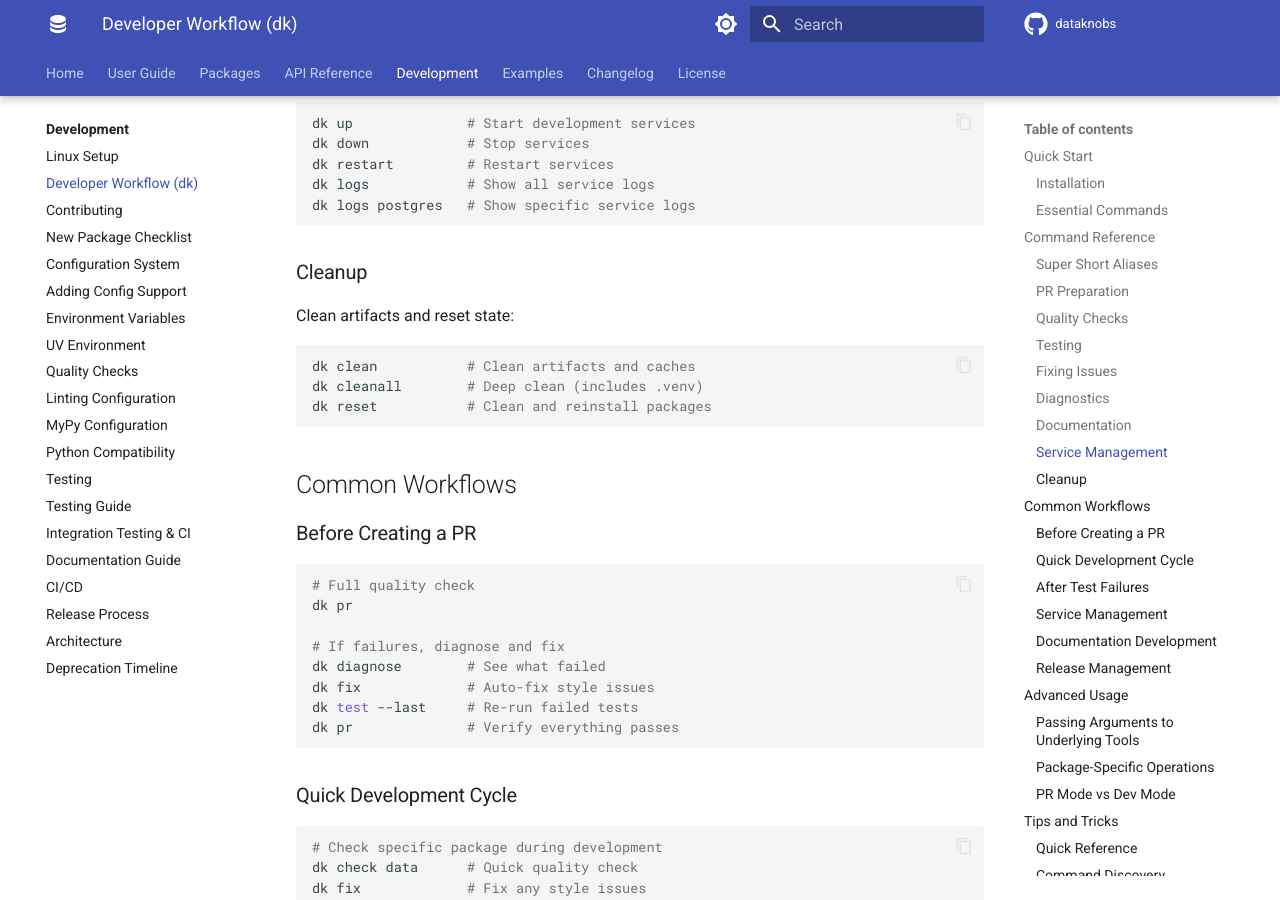
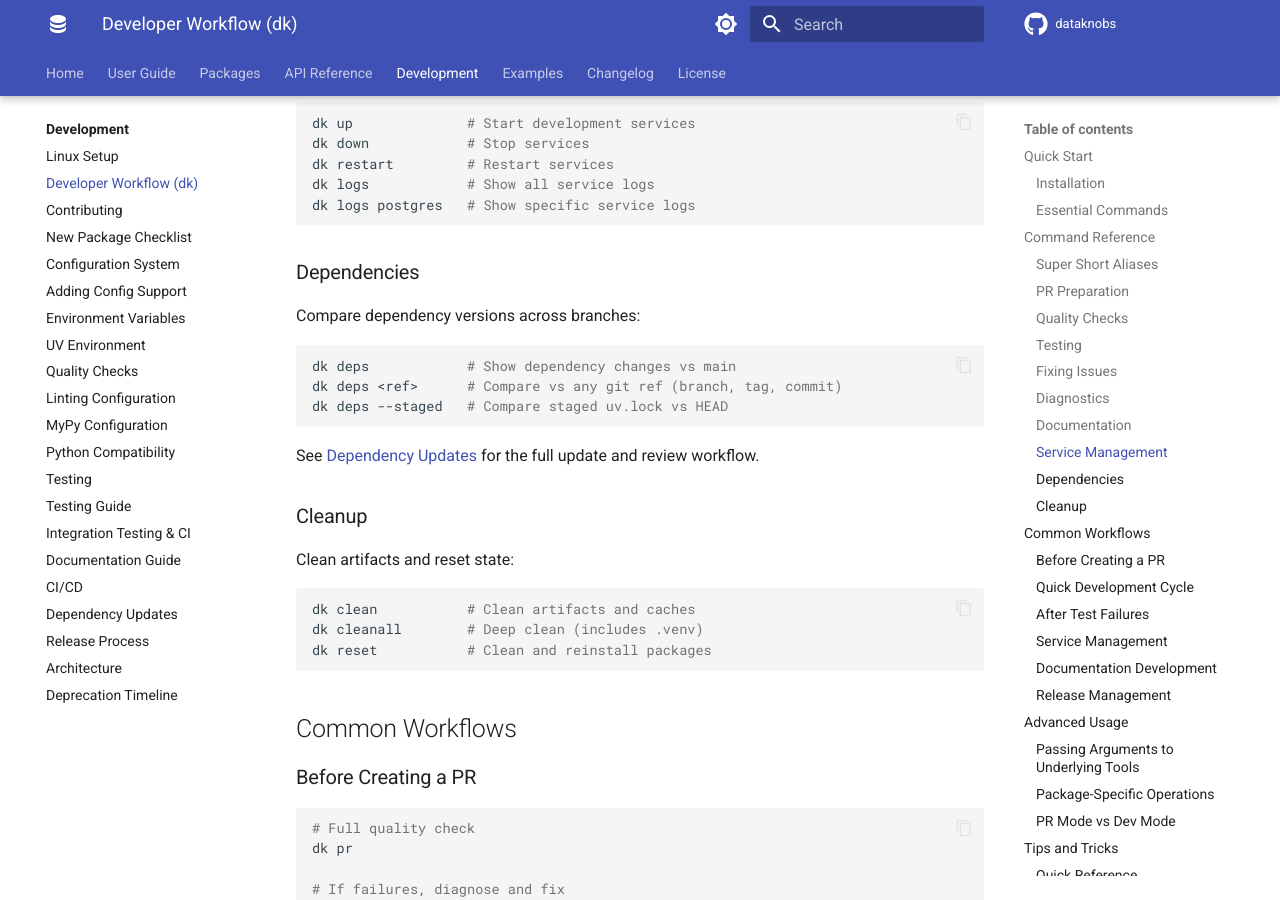
Before and after one commit to KBS-Labs/dataknobs, an MkDocs documentation site: the page built from docs/development/dk-command.md, in a window 1280 px wide and 900 px high, scrolled down 2893 px. Built offline with MkDocs 1.6.1 and Material for MkDocs 9.7.7, drawn with Linux system fonts in a browser that asks for light colours; comment, search, counter and statistics services are not loaded.

````diff
--- a/docs/development/dk-command.md
+++ b/docs/development/dk-command.md
@@ -122,6 +122,18 @@
 dk logs            # Show all service logs
 dk logs postgres   # Show specific service logs
 ```
+
+### Dependencies
+
+Compare dependency versions across branches:
+
+```bash
+dk deps            # Show dependency changes vs main
+dk deps <ref>      # Compare vs any git ref (branch, tag, commit)
+dk deps --staged   # Compare staged uv.lock vs HEAD
+```
+
+See [Dependency Updates](dependency-updates.md) for the full update and review workflow.
 
 ### Cleanup
 
--- a/mkdocs.yml
+++ b/mkdocs.yml
@@ -284,6 +284,7 @@
     - Integration Testing & CI: development/integration-testing-ci.md
     - Documentation Guide: development/documentation-guide.md
     - CI/CD: development/ci-cd.md
+    - Dependency Updates: development/dependency-updates.md
     - Release Process: development/release-process.md
     - Architecture: development/architecture.md
     - Deprecation Timeline: DEPRECATION_TIMELINE.md
````
Also changed, not shown: docs/development/index.md (+2 -1 lines), 5 other files.
